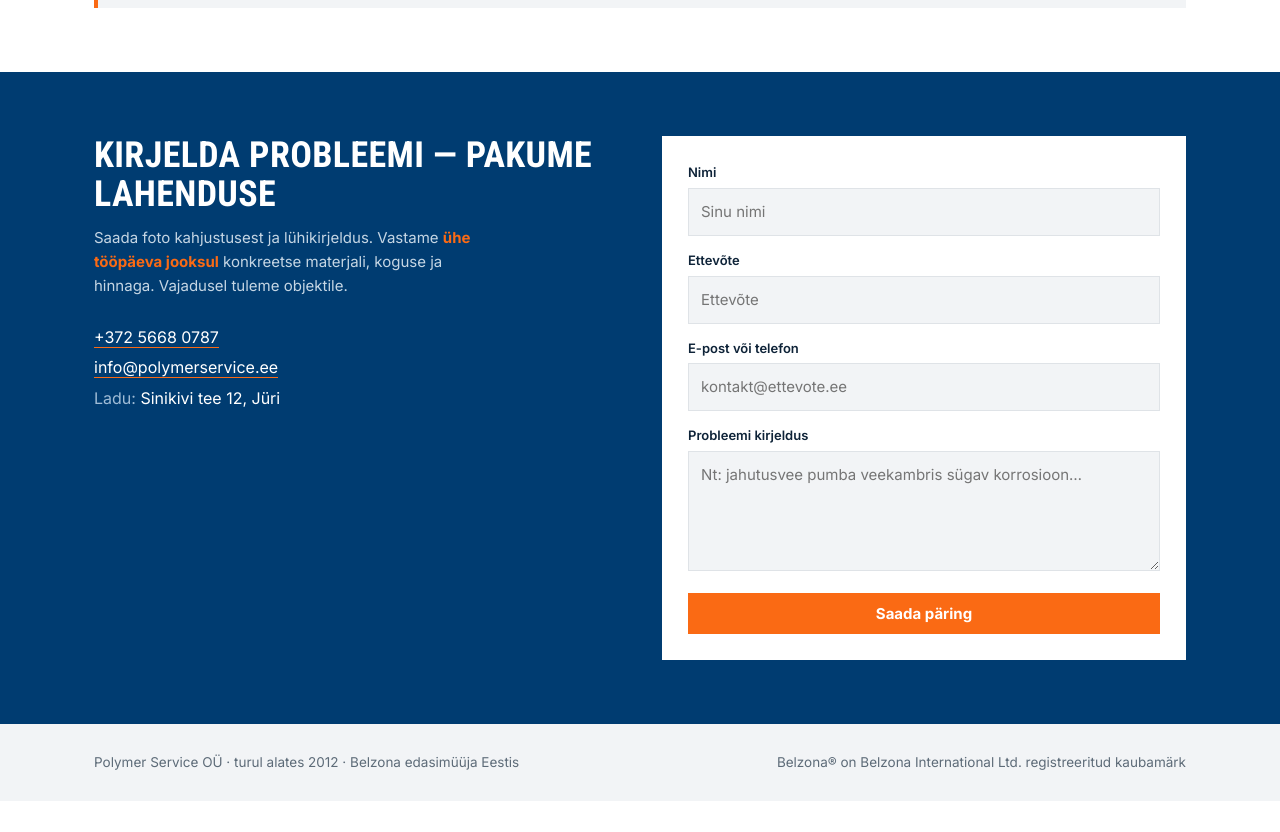
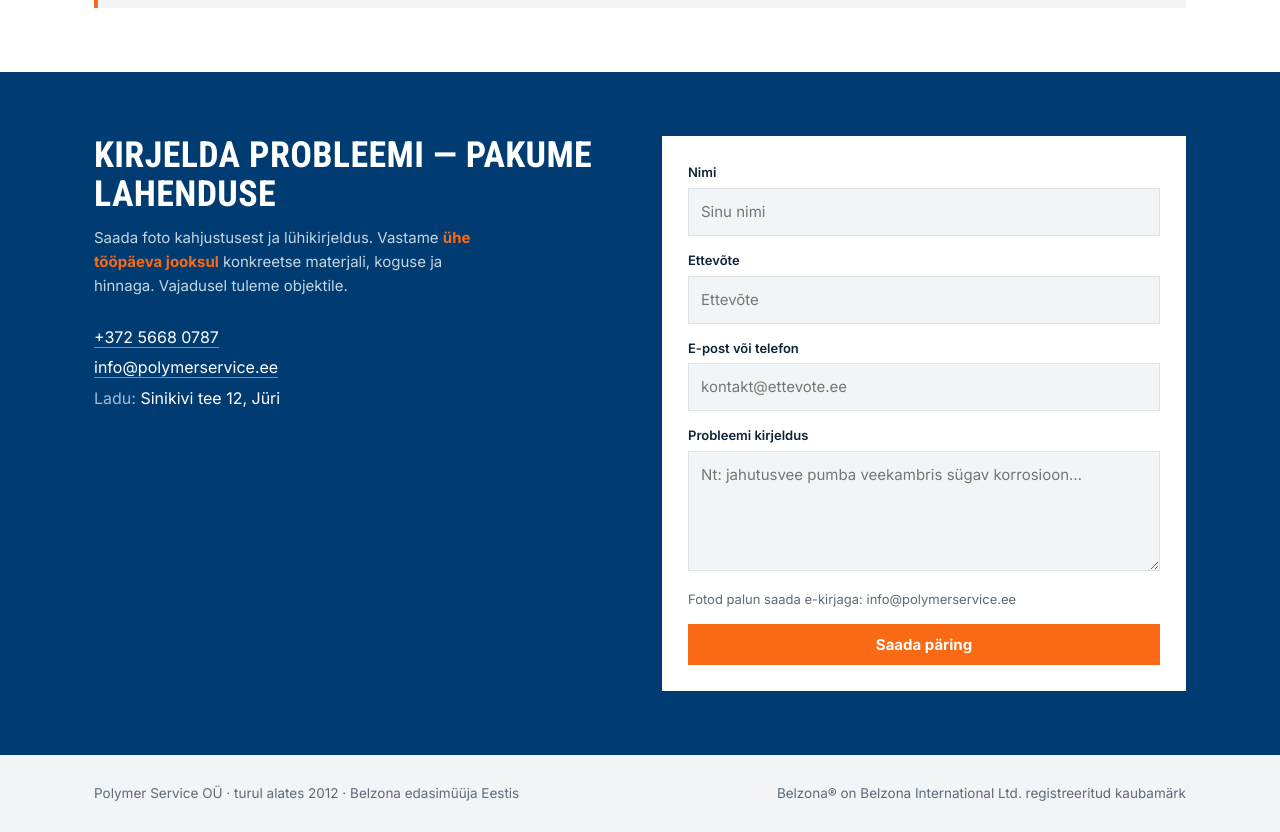
Before and after one commit to Evgeni1987/polymerservice, a plain HTML site: page index.html in a window 1280 px wide. Shown: the part 9860-10692 px from the top of the page. Before the commit the page ends 10661 px from the top, so only its background shows below. Drawn offline with Linux system fonts and the light colour scheme.

Commit message:
Add files via upload

```diff
--- a/index.html
+++ b/index.html
@@ -284,13 +284,19 @@
         <span class="lbl"><span data-et="Ladu" data-ru="Склад">Ladu</span>:</span> Sinikivi tee 12, Jüri
       </div>
     </div>
-    <div class="f">
+    <form class="f" action="https://api.web3forms.com/submit" method="POST">
+      <input type="hidden" name="access_key" value="b098eb83-e00f-429b-af53-5cbd4ef93ab5">
+      <input type="hidden" name="subject" value="Paring polymerservice.ee lehelt">
+      <input type="hidden" name="from_name" value="polymerservice.ee">
+      <input type="hidden" name="redirect" value="https://polymerservice.ee/aitah.html">
+      <input type="checkbox" name="botcheck" style="display:none" tabindex="-1" autocomplete="off">
       <div><label><span data-et="Nimi" data-ru="Имя">Nimi</span></label><input type="text" name="nimi" required data-ph-et="Sinu nimi" data-ph-ru="Ваше имя" placeholder="Sinu nimi"></div>
       <div><label><span data-et="Ettevõte" data-ru="Компания">Ettevõte</span></label><input type="text" name="ettevote" data-ph-et="Ettevõte" data-ph-ru="Компания" placeholder="Ettevõte"></div>
       <div><label><span data-et="E-post või telefon" data-ru="E-mail или телефон">E-post või telefon</span></label><input type="text" name="kontakt" required placeholder="kontakt@ettevote.ee"></div>
       <div><label><span data-et="Probleemi kirjeldus" data-ru="Описание задачи">Probleemi kirjeldus</span></label><textarea rows="4" name="kirjeldus" required data-ph-et="Nt: jahutusvee pumba veekambris sügav korrosioon…" data-ph-ru="Напр.: глубокая коррозия в водяной камере насоса охлаждения…" placeholder="Nt: jahutusvee pumba veekambris sügav korrosioon…"></textarea></div>
-      <button class="cta" type="button" onclick="composeMail()"><span data-et="Saada päring" data-ru="Отправить запрос">Saada päring</span></button>
-    </div>
+      <p style="font-size:13px;color:var(--muted);margin-top:-4px"><span data-et="Fotod palun saada e-kirjaga: info@polymerservice.ee" data-ru="Фото пришлите письмом: info@polymerservice.ee">Fotod palun saada e-kirjaga: info@polymerservice.ee</span></p>
+      <button class="cta" type="submit"><span data-et="Saada päring" data-ru="Отправить запрос">Saada päring</span></button>
+    </form>
   </div>
 </section>
 
@@ -302,11 +308,6 @@
 </footer>
 
 <script>
-function composeMail(){
-  var g=function(n){var e=document.querySelector('[name="'+n+'"]');return e?e.value:'';};
-  var body="Nimi / Имя: "+g('nimi')+"\nEttevõte / Компания: "+g('ettevote')+"\nKontakt: "+g('kontakt')+"\n\n"+g('kirjeldus');
-  window.location.href="mailto:info@polymerservice.ee?subject="+encodeURIComponent("Päring veebilehelt / Запрос с сайта")+"&body="+encodeURIComponent(body);
-}
 
 function setLang(l){
   document.documentElement.lang = l;
```
